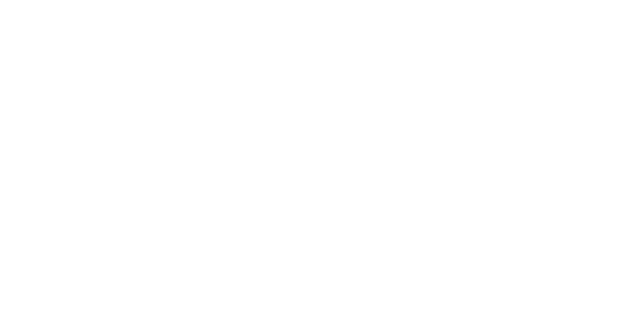
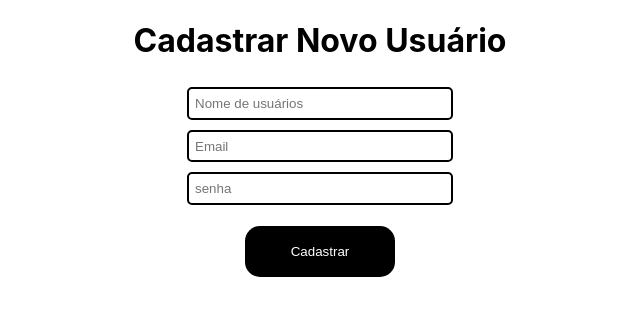
Before and after one commit to BielBatemarque/projeto-web2, a React (Create React App) app in the folder front-end/: page /cadastrarUsuario in a window 1280 px wide. Before the commit this address had no page. Shown: the top 316 px of the page, without its empty margins (320-960 px from the left). Built offline with nearby package versions, Linux system fonts and the light colour scheme.

Commit message:
estruturação layout

```diff
--- a/front-end/src/components/content/index.jsx
+++ b/front-end/src/components/content/index.jsx
@@ -3,14 +3,18 @@ import { ListarFilmes } from '../../pages/ListarFilme/index';
 import { CadastrarFilmes } from '../../pages/cadastrarFilmes/index';
 import { LoginScreen } from "../../pages/LoginPage";
 import { HomePage } from "../../pages/HomePage";
+import { ListarAvaliacoes } from "../../pages/ListarAvaliacoes";
+import { CadastrarUsuario } from "../../pages/CadastrarUsuario";
 
 export const Content = () => {
     return(
         <Routes>
             <Route path="/" element={<LoginScreen />} />
             <Route path="/cadastrarFilme/" element={ <CadastrarFilmes />}/>
-            <Route path="/listarFilme/" element={<ListarFilmes />}/>
             <Route path="/HomePage/" element={<HomePage />} />
+            <Route path="/listarFilmes/" element={<ListarFilmes />}/>
+            <Route path="/ListarAvaliacoes/" element={<ListarAvaliacoes />}/>
+            <Route path="cadastrarUsuario" element={<CadastrarUsuario />}/>
         </Routes>
     );
 }
--- a/front-end/src/components/menu/index.jsx
+++ b/front-end/src/components/menu/index.jsx
@@ -4,8 +4,8 @@ import { MenuItem } from "../MenuItem";
 export const Menu = () => {
     return(
         <nav className='navbar'>
-          <MenuItem text={'Cadastrar Filme'} linkl={'/cadastrarFilme/'}/>
-          <MenuItem text={'Listar Filme'} linkl={'/listarFilme/'}/>
+          <MenuItem text={'Filmes'} linkl={'/listarFilmes/'}/>
+          <MenuItem text={'Avaliações'} linkl={'/listarAvaliacoes/'}/>
         </nav>
     );
 }
--- /dev/null
+++ b/front-end/src/pages/CadastrarUsuario/CadastrarUsuario.css
@@ -0,0 +1,5 @@
+.formCadastrar{
+    display: flex;
+    flex-direction: column;
+    margin: 0 auto;
+}
--- /dev/null
+++ b/front-end/src/pages/CadastrarUsuario/index.jsx
@@ -0,0 +1,33 @@
+import { useState } from 'react';
+import './CadastrarUsuario.css';
+
+export const CadastrarUsuario = () => {
+    const [novoUser, setNovoUser] = useState({
+        nome:'',
+        email:'',
+        senha: '',
+    });
+
+    const handleChange = (e) => {
+        const { name, value } = e.target;
+        setNovoUser((prevLogin) => ({
+          ...prevLogin,
+          [name]: value,
+        }));
+      };
+
+      console.log(novoUser);
+
+
+    return(
+      <div className='form'>
+        <h1>Cadastrar Novo Usuário</h1>
+        <form action="" className='formCadastrar'>
+            <input type="text" name='nome' placeholder='Nome de usuários' onChange={handleChange}/>
+            <input type="email" name="email" id="email" placeholder='Email' onChange={handleChange}/>
+            <input type="password" name='senha' id='senha' placeholder='senha' onChange={handleChange}/>
+            <button type="submit">Cadastrar</button>
+        </form>
+      </div>
+    );
+}
--- /dev/null
+++ b/front-end/src/pages/ListarAvaliacoes/index.jsx
@@ -0,0 +1,10 @@
+import { Menu } from '../../components/menu';
+import './ListarAvaliacoes.css';
+
+export const ListarAvaliacoes = () => {
+   return(
+    <div>
+        <Menu />
+    </div>
+   );
+}
--- a/front-end/src/pages/ListarFilme/index.jsx
+++ b/front-end/src/pages/ListarFilme/index.jsx
@@ -1,5 +1,7 @@
 import { useEffect, useState } from 'react';
 import './listarFilmes.css';
+import { Menu } from '../../components/menu';
+import { Link } from 'react-router-dom';
 
 export const ListarFilmes = () => {
     const [filmes, setFilmes] = useState([]);
@@ -20,9 +22,12 @@ export const ListarFilmes = () => {
 
     return(
         <div>
+            <Menu />
             {filmes.map(filme => (
                 <p>{filme.titulo}</p>
+
             ))}
+            <Link to={'/CadastrarFilme/'}>Cadastrar Novo Filme</Link>
         </div>
     );
 }
--- a/front-end/src/pages/LoginPage/index.jsx
+++ b/front-end/src/pages/LoginPage/index.jsx
@@ -52,7 +52,7 @@ export const LoginScreen = () => {
                     <input type="text" name="email" id="email" placeholder='email' onChange={handleChange}/>
                     <button type="submit" className='btn' onClick={handleLogin}>Entrar</button>
                 </div>
-                <p className='cadastrese'>Não Possui conta? <Link>Cadastre-se</Link></p>
+                <p className='cadastrese'>Não Possui conta? <Link to={'/cadastrarUsuario/'}>Cadastre-se</Link></p>
            </div>
            <div className="img">
                 <h2 className='logo'>FilmeFlix</h2>
--- a/front-end/src/pages/cadastrarFilmes/index.jsx
+++ b/front-end/src/pages/cadastrarFilmes/index.jsx
@@ -1,4 +1,5 @@
 import { useState } from 'react';
+import { Menu } from '../../components/menu';
 
 export const CadastrarFilmes = () => {
     const [filme, setFilme] = useState({
@@ -41,6 +42,8 @@ export const CadastrarFilmes = () => {
       };
 
     return(
+      <div>
+        <Menu />
         <form onSubmit={handleSubmit}>
         <div>
           <label>Título:</label>
@@ -49,7 +52,7 @@ export const CadastrarFilmes = () => {
             name="titulo"
             value={filme.titulo}
             onChange={handleChange}
-          />
+            />
         </div>
         <div>
           <label>Descrição:</label>
@@ -57,7 +60,7 @@ export const CadastrarFilmes = () => {
             name="descricao"
             value={filme.descricao}
             onChange={handleChange}
-          ></textarea>
+            ></textarea>
         </div>
         <div>
           <label>Ano:</label>
@@ -66,9 +69,10 @@ export const CadastrarFilmes = () => {
             name="ano"
             value={filme.ano}
             onChange={handleChange}
-          />
+            />
         </div>
         <button type="submit">Cadastrar</button>
       </form>
+    </div>
     );
 };
```
Also changed, not shown: front-end/src/pages/ListarAvaliacoes/ListarAvaliacoes.css (added).
